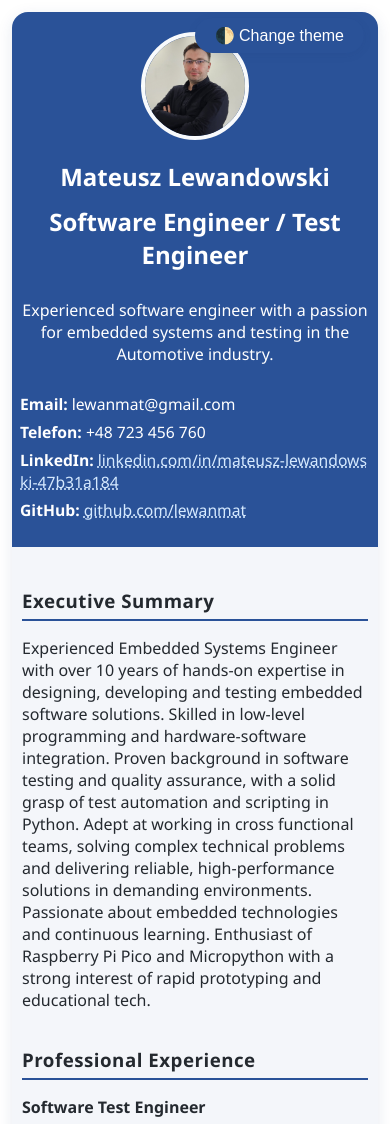
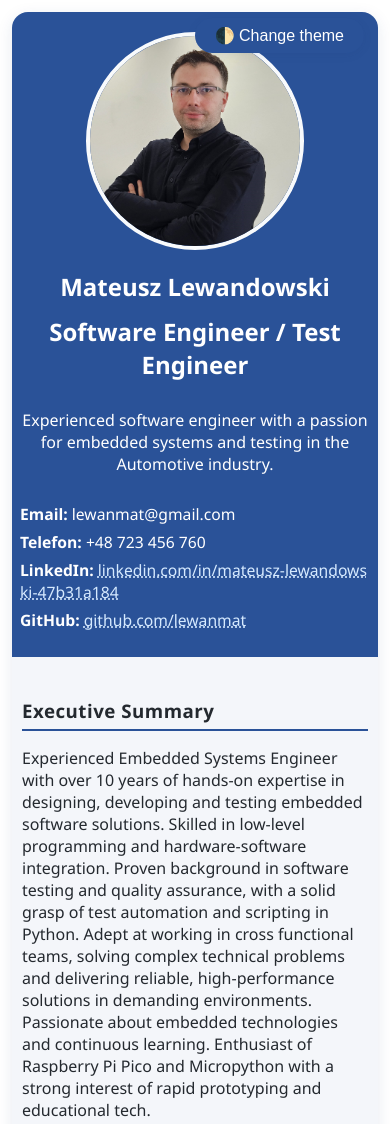
Before and after one commit to lewanmat/my-page, a plain HTML site: page index.html in a window 390 px wide. Shown: the top 1124 px of the page. Drawn offline with Linux system fonts and the light colour scheme.

Commit message:
Mobile photo size back as on PC

```diff
--- a/style.css
+++ b/style.css
@@ -5,7 +5,7 @@
     --text: #24292f;
     --bg: #fff;
     --card: #f4f6fa;
-    --company: #1e3c72; /* kolor dla sekcji company */
+    --company: #1e3c72;
 }
 
 [data-theme='dark'] {
@@ -15,7 +15,7 @@
     --text: #f8fafc;
     --bg: #161b22;
     --card: #222731;
-    --company: #8ab4f8; /* jasny kolor dla company w dark */
+    --company: #8ab4f8;
 }
 
 html, body {
@@ -234,8 +234,8 @@ form button:hover {
         gap: 12px;
     }
     .profile-img {
-        width: 100px;
-        height: 100px;
+        width: 210px;
+        height: 210px;
         margin-bottom: 8px;
     }
     aside h1, aside h2, aside p {
```
